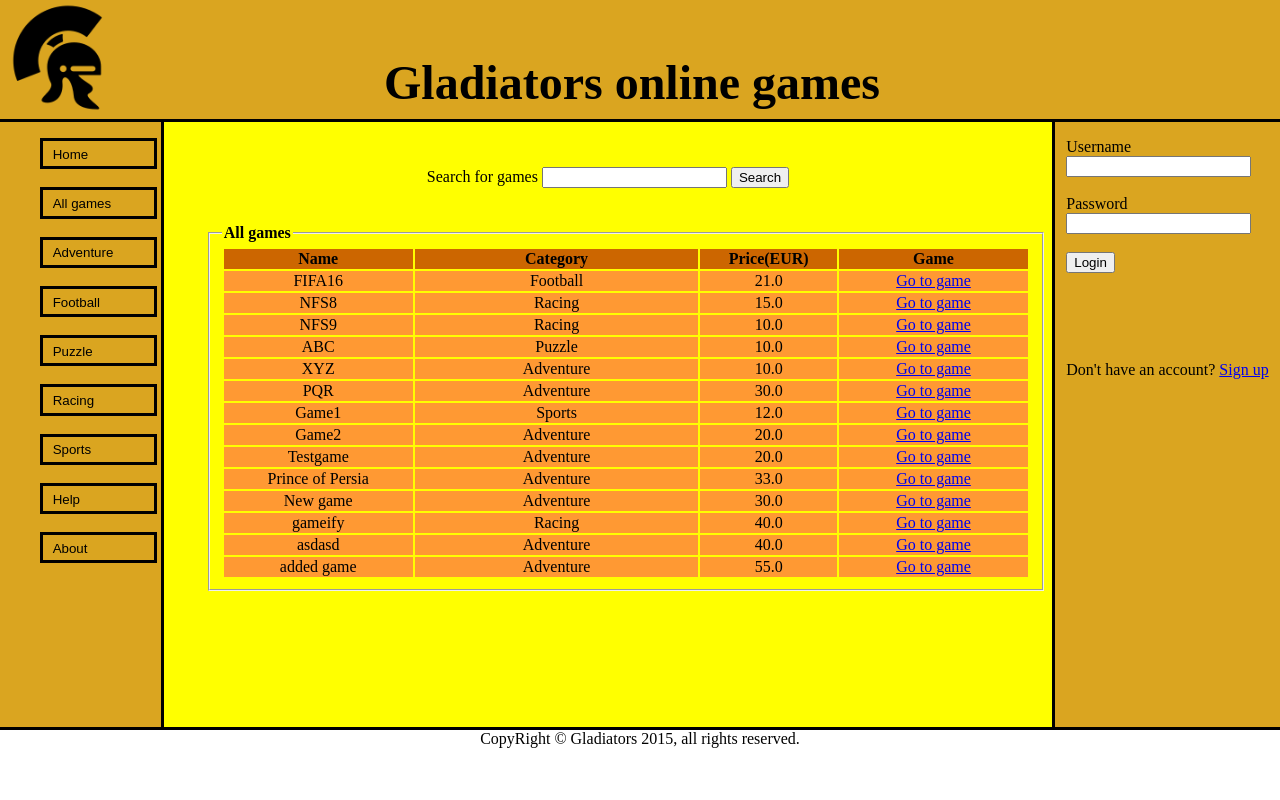
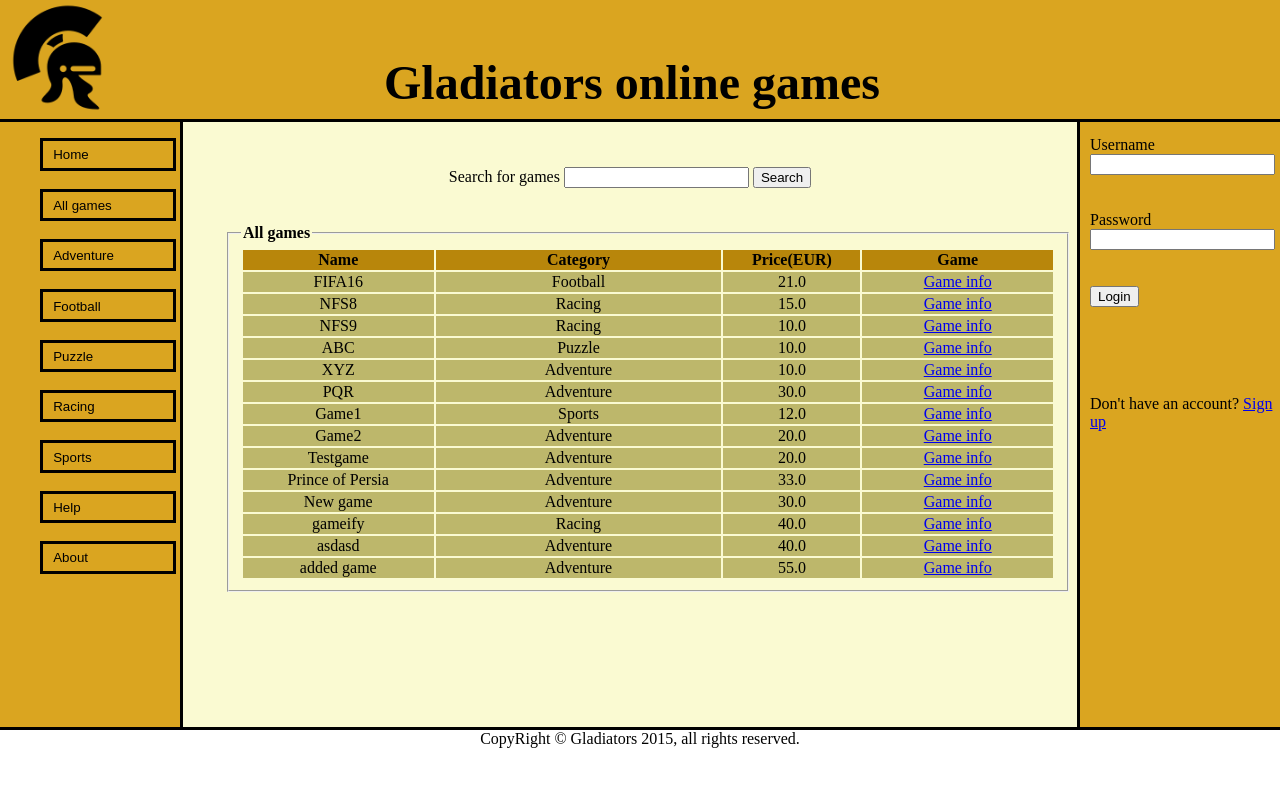
Before and after one commit to Alapan/game_store, a Django app: page /category/all/ in a window 1280 px wide. Run offline with Django 3.2, Linux system fonts and the light colour scheme; data comes from the database, SQL or seed files in the repository; both versions use the stored data as it was after the commit; parts of the project's set-up code (start-up, migrations or seed data) failed here and were passed over.

Commit message:
color theme changed, layout slightly modified

```diff
--- a/wsdProject/gamestore/static/gamestore/style.css
+++ b/wsdProject/gamestore/static/gamestore/style.css
@@ -60,7 +60,7 @@ html, body {
   height: auto !important;
   padding-bottom: 0;
   left: 0;
-  width: 161px;
+  width: 180px;
   background-color: GoldenRod;
   margin-top: 70px;
   margin-bottom: 70px;
@@ -69,7 +69,7 @@ html, body {
 
 .left {
   height: auto;
-  width: 161px;
+  width: 180px;
   padding-bottom: 70px;
 }
 
@@ -77,7 +77,7 @@ html, body {
   height: auto !important;
   padding-bottom: 0;
   right: 0;
-  width: 225px;
+  width: 200px;
   background-color: GoldenRod;
   margin-top: 70px;
   margin-bottom: 70px;
@@ -87,7 +87,7 @@ html, body {
 
 .right {
   height: auto;
-  width: 225px;
+  width: 200px;
   padding-bottom: 70px;
 
 
@@ -98,11 +98,11 @@ html, body {
   padding-bottom: 0;
   left: 0;
   right: 0;
-  background-color: yellow;
+  background-color: lightgoldenrodyellow;
   margin-top: 70px;
   margin-bottom: 70px;
-  margin-left: 161px;
-  margin-right: 225px;
+  margin-left: 180px;
+  margin-right: 200px;
   border-style: solid;
 }
 
--- a/wsdProject/gamestore/templates/gamestore/category.html
+++ b/wsdProject/gamestore/templates/gamestore/category.html
@@ -102,18 +102,18 @@
 
                         <legend><strong> {{category_name}} games </strong> </legend>
                             <table>
-                       <tr bgcolor="#CC6600">
+                                  <tr bgcolor="#b8860b">
                                       <th>Name</th>
                                       <th>Category</th>
                                       <th>Price(EUR)</th>
                                       <th>Game</th>
                                   </tr>
                                   {% for game in list_of_games %}
-                        <tr bgcolor="#FF9933">
+                                  <tr bgcolor="#bdb76b">
                                       <td width="10%" align="center">{{game.name}}</td>
                                       <td width="15%" align="center">{{game.category}}</td>
                                       <td width="5%" align="center">{{game.price}}</td>
-                            <td width="10%" align="center"><a href="/game_info/{{game.id}}"> Go to game</a></td>
+                                      <td width="10%" align="center"><a href="/game_info/{{game.id}}">Game info</a></td>
                                   </tr>
                                   {% endfor %}
                               </table>
--- a/wsdProject/gamestore/templates/gamestore/category/all.html
+++ b/wsdProject/gamestore/templates/gamestore/category/all.html
@@ -97,18 +97,18 @@
                 <fieldset>
                     <legend><strong> All games </strong> </legend>
                         <table>
-                        <tr bgcolor="#CC6600">
+                              <tr bgcolor="#b8860b">
                                   <th>Name</th>
                                   <th>Category</th>
                                   <th>Price(EUR)</th>
                                   <th>Game</th>
                               </tr>
                               {% for game in list_of_games %}
-                        <tr bgcolor="#FF9933">
+                              <tr bgcolor="#bdb76b">
                                   <td width="10%" align="center">{{game.name}}</td>
                                   <td width="15%" align="center">{{game.category}}</td>
                                   <td width="5%" align="center">{{game.price}}</td>
-                            <td width="10%" align="center"><a href="/game_info/{{game.id}}"> Go to game</a></td>
+                                  <td width="10%" align="center"><a href="/game_info/{{game.id}}">Game info</a></td>
                               </tr>
                               {% endfor %}
                         </table>
--- a/wsdProject/gamestore/templates/gamestore/developer_homepage.html
+++ b/wsdProject/gamestore/templates/gamestore/developer_homepage.html
@@ -125,7 +125,7 @@
                     <fieldset>
                         <legend><strong> Games in your inventory</strong> </legend>
                             <table>
-                                <tr bgcolor="#CC6600">
+                                <tr bgcolor="#b8860b">
                                     <th>Game ID</th>
                                     <th>Name</th>
                                     <th>Category</th>
@@ -138,7 +138,7 @@
                                 </tr>
 
                                 {% for game in list_of_games %}
-                                <tr bgcolor="#FF9933">
+                                <tr bgcolor="#bdb76b">
                                     <td width="5%" align="center">{{game.id}}</td>
                                     <td width="10%" align="center">{{game.name}}</td>
                                     <td width="15%" align="center">{{game.category}}</td>
--- a/wsdProject/gamestore/templates/gamestore/player_homepage.html
+++ b/wsdProject/gamestore/templates/gamestore/player_homepage.html
@@ -101,14 +101,14 @@
                           <fieldset>
                               <legend><strong> Your games </strong> </legend>
                               <table>
-                                  <tr bgcolor="#CC6600">
+                                  <tr bgcolor="#b8860b">
                                       <th>Name</th>
                                       <th>Category</th>
                                       <th>Price(EUR)</th>
                                       <th>Game</th>
                                   </tr>
                                   {% for game in list_of_games %}
-                                  <tr bgcolor="#FF9933">
+                                  <tr bgcolor="#bdb76b">
                                       <td width="10%" align="center">{{game.name}}</td>
                                       <td width="15%" align="center">{{game.category}}</td>
                                       <td width="5%" align="center">{{game.price}}</td>
```
Also changed, not shown: wsdProject/gamestore/templates/gamestore/game.html (+4 -7 lines), wsdProject/gamestore/templates/gamestore/search.html (+4 -5 lines), wsdProject/db.sqlite3. Lines whose indentation alone changed are shown as unchanged.
